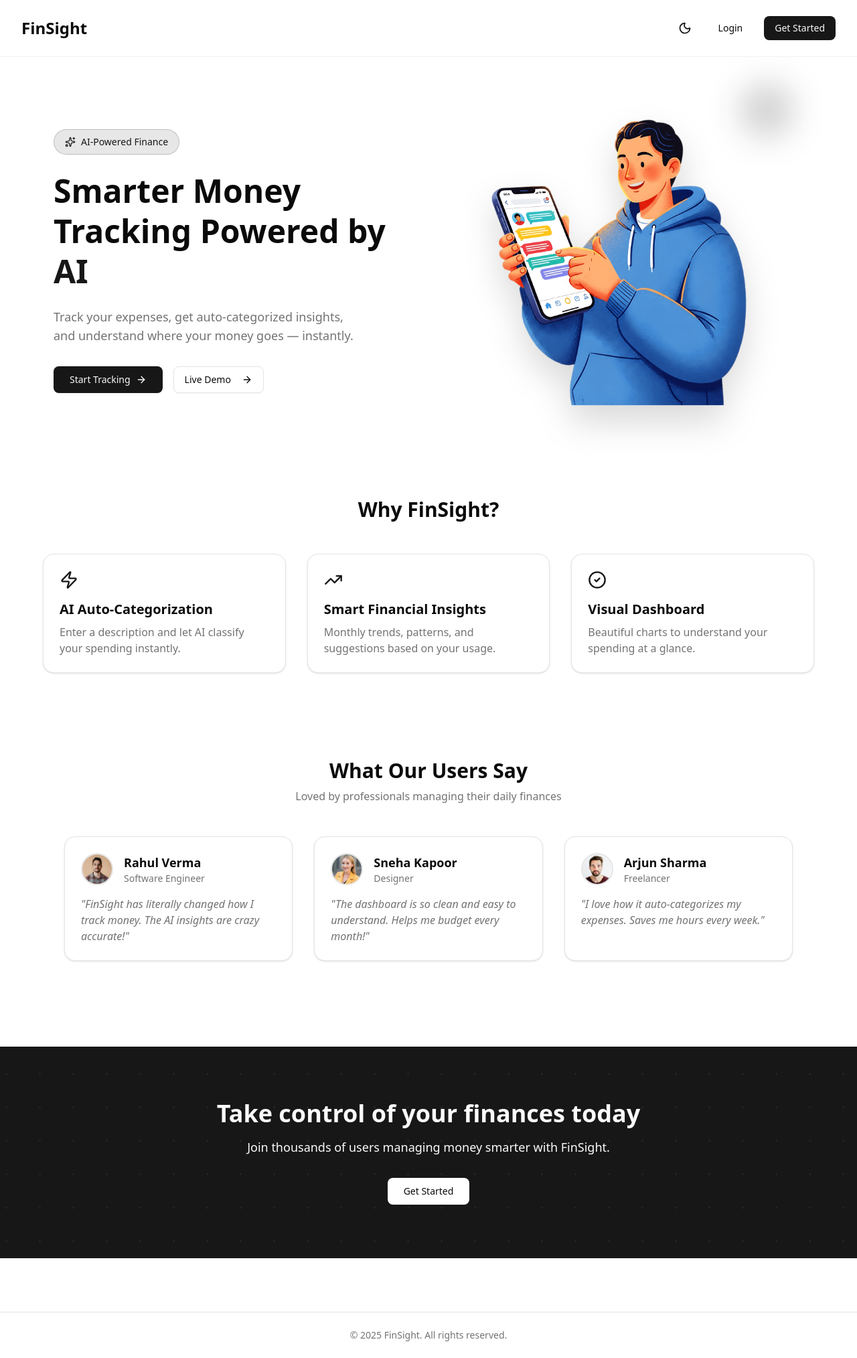
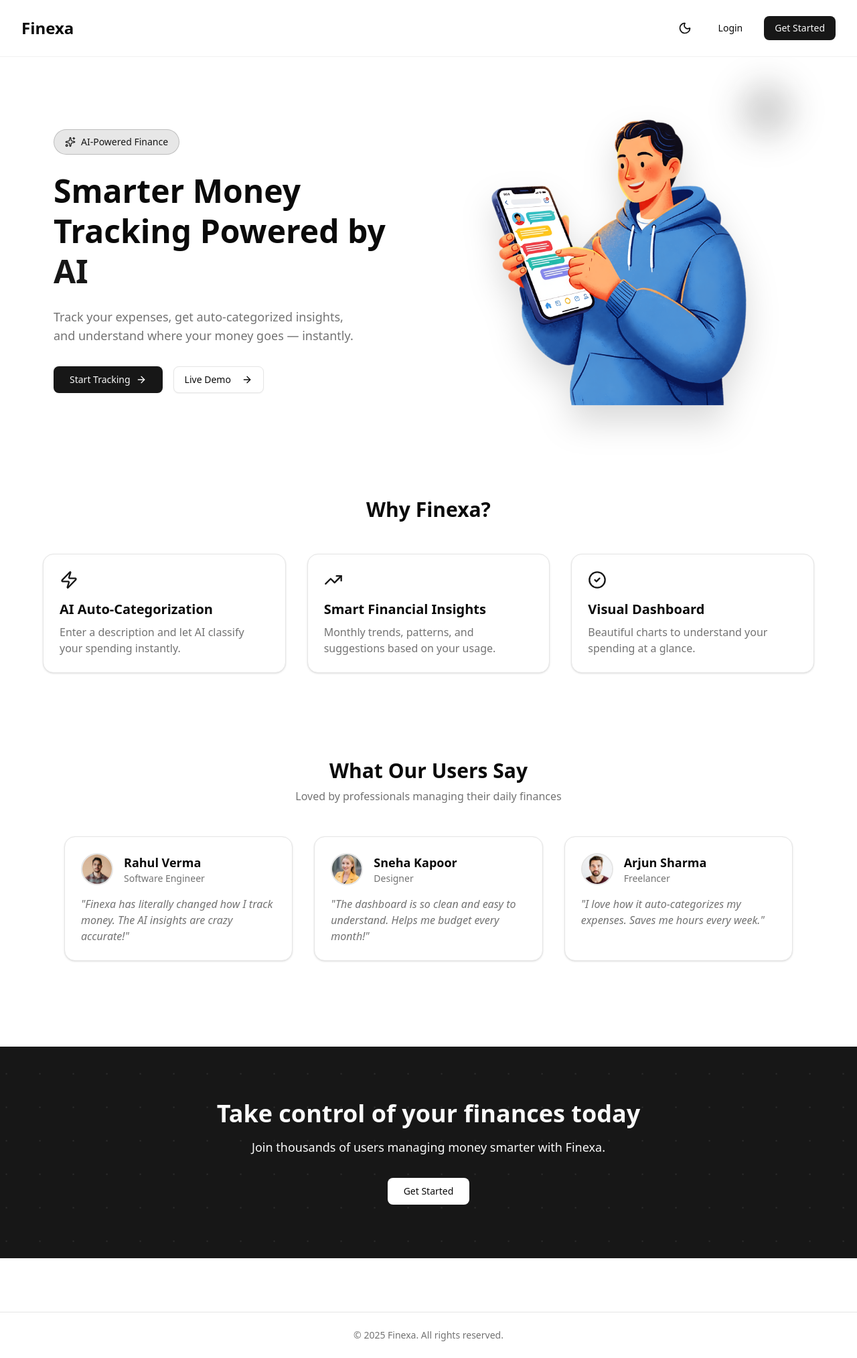
Before and after one commit to Rishabh05Sahu/finexa, a Next.js app: page / in a window 1280 px wide. Shown: the whole page at 67% size. Built offline with nearby package versions, Linux system fonts and the light colour scheme.

Commit message:
name changes

```diff
--- a/app/page.tsx
+++ b/app/page.tsx
@@ -72,7 +72,7 @@ export default function LandingPage() {
           whileHover={{ scale: 1.05 }}
           transition={{ type: "spring", stiffness: 400 }}
         >
-          FinSight
+          Finexa
         </motion.h1>
         <div className="flex gap-2 sm:gap-4 items-center">
           <motion.div whileHover={{ scale: 1.1 }} whileTap={{ scale: 0.9 }}>
@@ -311,7 +311,7 @@ export default function LandingPage() {
           transition={{ duration: 0.6 }}
           className="text-2xl sm:text-3xl font-bold text-center text-foreground"
         >
-          Why FinSight?
+          Why Finexa?
         </motion.h3>
         <div className="grid grid-cols-1 md:grid-cols-3 gap-6 sm:gap-8 mt-8 sm:mt-12 max-w-6xl mx-auto">
           {[
@@ -386,7 +386,7 @@ export default function LandingPage() {
             {
               name: "Rahul Verma",
               role: "Software Engineer",
-              text: "FinSight has literally changed how I track money. The AI insights are crazy accurate!",
+              text: "Finexa has literally changed how I track money. The AI insights are crazy accurate!",
               img: "/rahul.png",
             },
             {
@@ -486,7 +486,7 @@ export default function LandingPage() {
           transition={{ delay: 0.2, duration: 0.6 }}
           className="mt-3 sm:mt-4 text-base sm:text-lg opacity-90 relative z-10"
         >
-          Join thousands of users managing money smarter with FinSight.
+          Join thousands of users managing money smarter with Finexa.
         </motion.p>
         <motion.div
           initial={{ opacity: 0, scale: 0.8 }}
@@ -522,7 +522,7 @@ export default function LandingPage() {
         transition={{ duration: 0.6 }}
         className="py-4 sm:py-6 text-center text-xs sm:text-sm text-muted-foreground border-t border-border mt-12 sm:mt-16 lg:mt-20"
       >
-        © 2025 FinSight. All rights reserved.
+        © 2025 Finexa. All rights reserved.
       </motion.footer>
     </div>
   );
--- a/components/organisms/sidebar.tsx
+++ b/components/organisms/sidebar.tsx
@@ -84,7 +84,7 @@ export default function AppSidebar() {
             {!isCollapsed && (
               <div className="flex flex-col min-w-0">
                 <span className="text-lg font-bold bg-gradient-to-r from-blue-600 to-blue-500 bg-clip-text text-transparent leading-tight">
-                  FinSight
+                  Finexa
                 </span>
                 <span className="text-[10px] text-muted-foreground uppercase tracking-wider">
                   Finance
```
